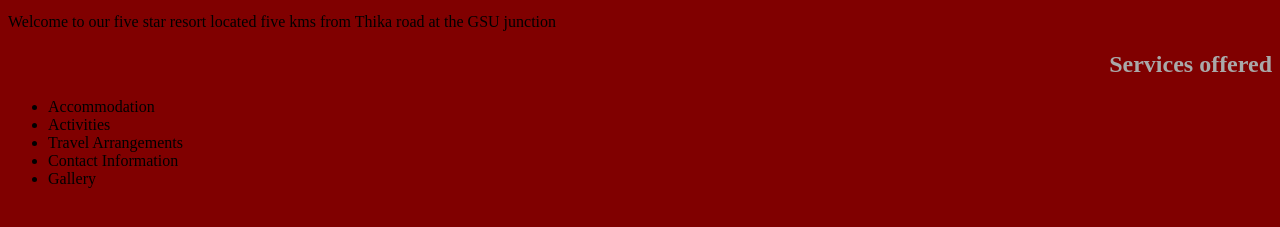
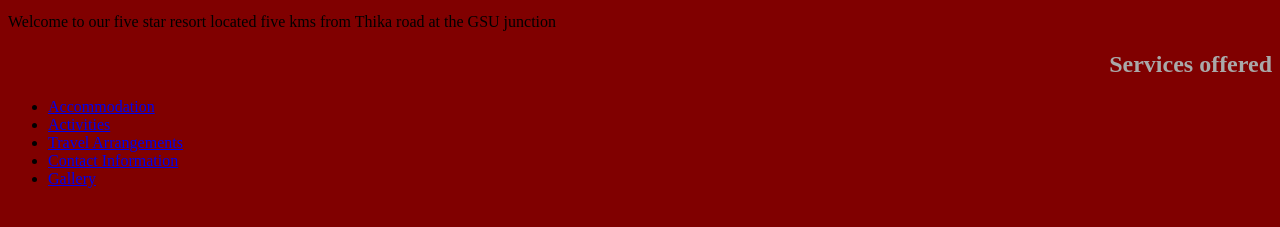
Before and after one commit to Joel-254/resort, a plain HTML site: page index.html in a window 1280 px wide. Shown: the part 101-328 px from the top of the page. Drawn offline with Linux system fonts and the light colour scheme.

Commit message:
add links

```diff
--- a/index.html
+++ b/index.html
@@ -10,11 +10,11 @@
     <p>Welcome to our five star resort located five kms from Thika road at the GSU junction</p>
     <h2>Services offered</h2>
     <ul>
-      <li>Accommodation</li>
-      <li>Activities</li>
-      <li>Travel Arrangements</li>
-      <li>Contact Information</li>
-      <li>Gallery</li>
+      <li><a href="accommodation.html">Accommodation</a></li>
+      <li><a href="activities.html">Activities</a></li>
+      <li><a href="travel.html">Travel Arrangements</a></li>
+      <li><a href="contact.html">Contact Information</a></li>
+      <li><a href="gallery.html">Gallery</a></li>
     </ul>
 
     </body>
```
Also changed, not shown: accommodation.html (+1 -0 lines), activities.html (+1 -0 lines), contact.html (+1 -0 lines), gallery.html (+1 -0 lines), travel.html (+1 -0 lines).
